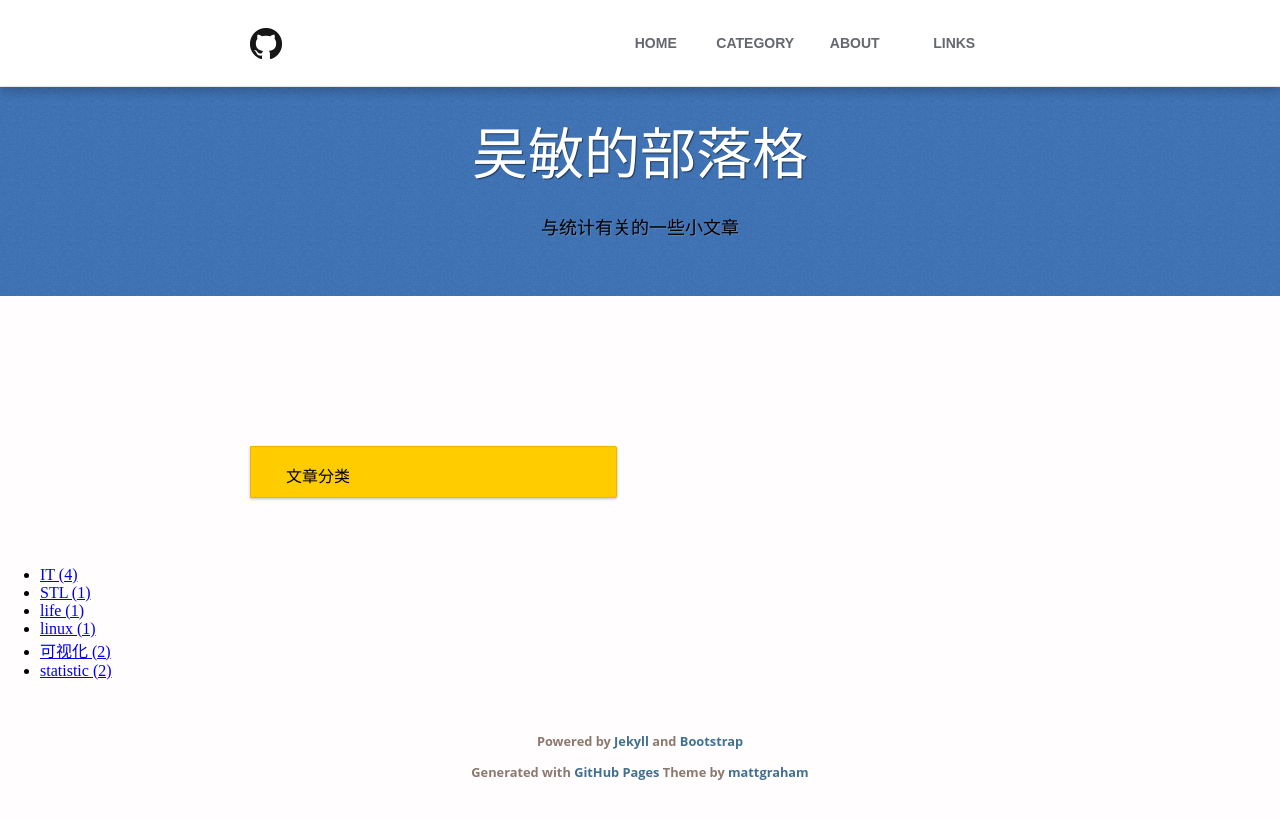
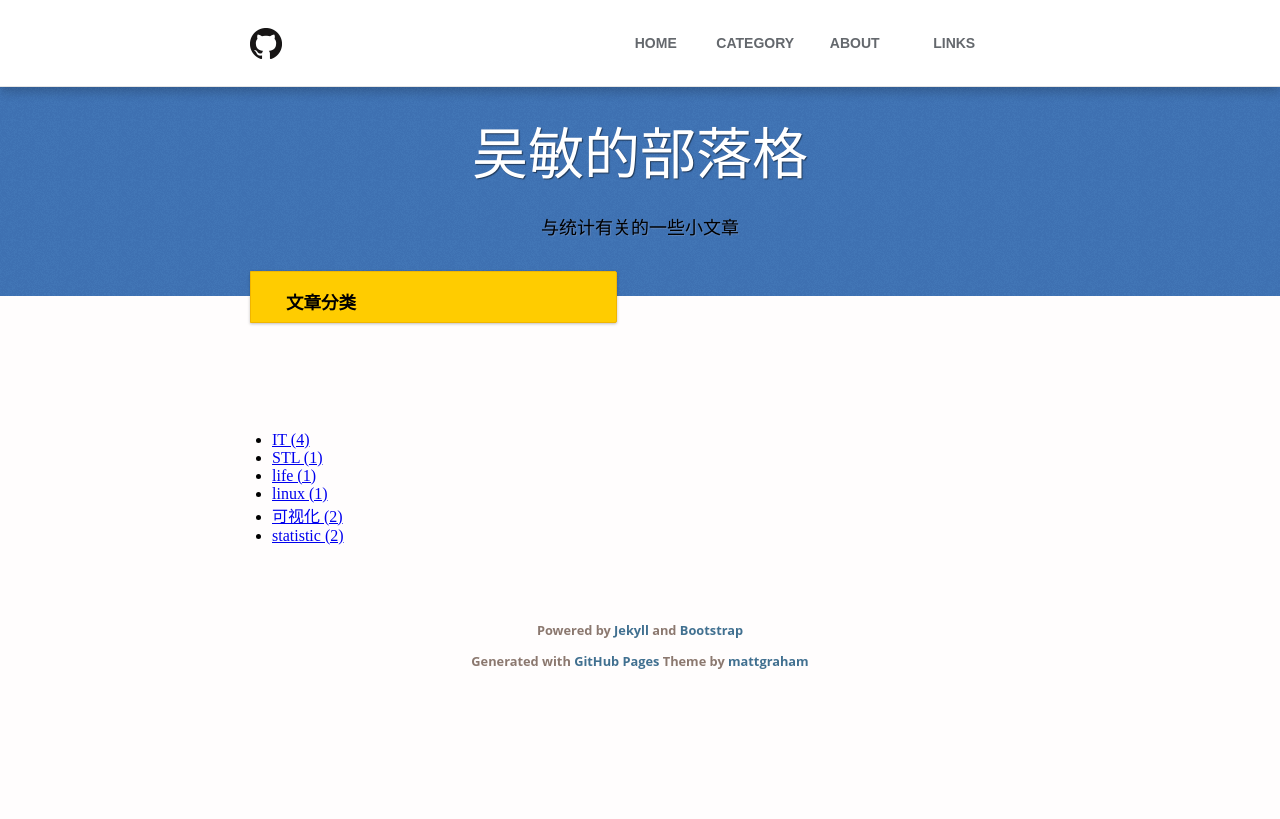
Before and after one commit to wumin722/wumin722.github.com, a Jekyll site: the page built from archive.md, in a window 1280 px wide. Shown: the top 819 px of the page. Built offline with Jekyll 4.4.1, drawn with Linux system fonts in a browser that asks for light colours; nearby versions of some CDN libraries; Markdown is read by kramdown in place of the engine named in the settings.

Commit message:
change theme

```diff
--- a/archive.md
+++ b/archive.md
@@ -1,12 +1,12 @@
 ---
 layout: default
 title : 文章分类
-summary: just for fun
+summary:
 ---
 
 <br/>
 <br/>
-<div>
+<div id="category" class="container">
 	<ul>
 	{% for category in site.categories %}
 	<li><a href="/category.html#{{category[0]}}">{{category[0]}} ({{category[1] | size}})</a></li>
--- a/css/main.css
+++ b/css/main.css
@@ -190,7 +190,7 @@ z-index: 100;
 left: 0;
 right: 50%;
 height: 50px;
-margin-top: 150px;
+margin-top: -25px;
 margin-left: 250px;
 max-width: 20em;
 text-align: left;
@@ -209,6 +209,11 @@ border-radius: 0px 2px 2px 0px;
 padding: 0 10px 0 35px;
 }
 
+#banner p {
+  font-size: 17.5px;
+  font-weight: 700;
+  color: black;
+}
 
 #banner-post {
   overflow: auto;
@@ -364,3 +369,20 @@ color: #417090;
   color: #CCC6C7;
   text-decoration: none;
 }
+
+/*category page*/
+.links a {
+  font-size: 15px;
+  font-weight: 900;
+  color: #64686D;
+  text-decoration: none;
+}
+
+.links a:hover {
+  color: #417090;
+  text-decoration: underline;
+}
+
+.links {
+  text-align: center;
+}
```
Also changed, not shown: about.md (+7 -9 lines), links.md (+6 -8 lines).
